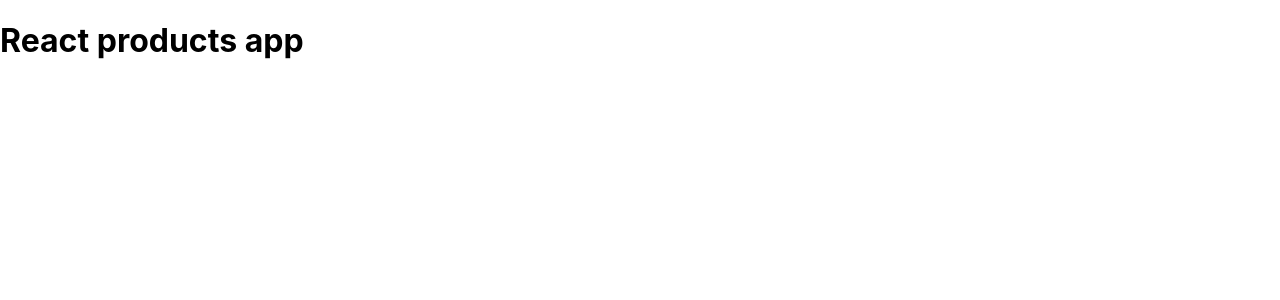
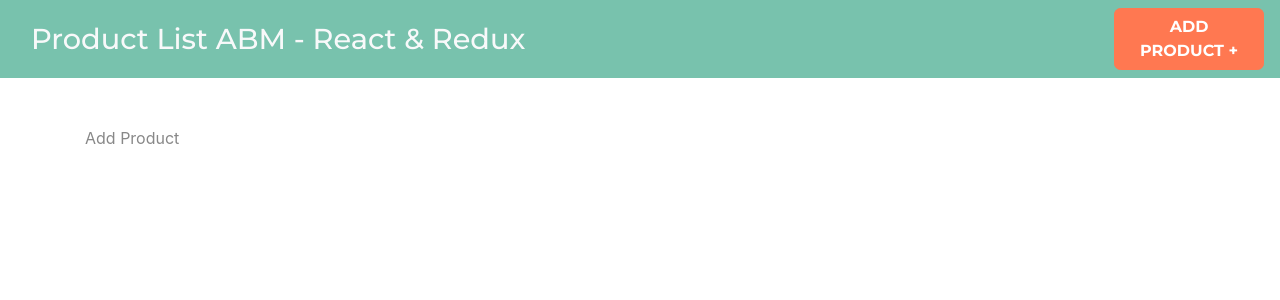
Before and after one commit to agusp-dev/react-products-abm, a React (Create React App) app: page /products/add in a window 1280 px wide. Shown: the top 300 px of the page. Built offline with nearby package versions, Linux system fonts and the light colour scheme; the HTML template or start-up script is replaced by a standard one.

Commit message:
Integrated routing

```diff
--- a/package.json
+++ b/package.json
@@ -8,6 +8,7 @@
     "@testing-library/user-event": "^12.1.10",
     "react": "^17.0.1",
     "react-dom": "^17.0.1",
+    "react-router-dom": "^5.2.0",
     "react-scripts": "4.0.1",
     "web-vitals": "^0.2.4"
   },
--- a/public/index.html
+++ b/public/index.html
@@ -12,6 +12,7 @@
     <link rel="apple-touch-icon" href="%PUBLIC_URL%/logo192.png" />
     <link rel="manifest" href="%PUBLIC_URL%/manifest.json" />
     <title>React products abm</title>
+    <link rel="stylesheet" href="https://bootswatch.com/4/minty/bootstrap.min.css">
   </head>
   <body>
     <noscript>You need to enable JavaScript to run this app.</noscript>
--- a/src/App.js
+++ b/src/App.js
@@ -1,10 +1,20 @@
+import { Header } from './components'
+import { Products, AddProduct, EditProduct } from './components'
+import { BrowserRouter as Router, Route, Switch } from 'react-router-dom'
 
 function App() {
   return (
-    <div className="App">
-      <h1>React products app</h1>
-    </div>
-  );
+    <Router>
+      <Header />
+      <div className='container mt-5'>
+        <Switch>
+          <Route exact path='/' component={ Products } />
+          <Route exact path='/products/add' component={ AddProduct } />
+          <Route exact path='/products/edit/:id' component={ EditProduct } />
+        </Switch>
+      </div>
+    </Router>
+  )
 }
 
 export default App;
--- /dev/null
+++ b/src/components/AddProduct.jsx
@@ -0,0 +1,9 @@
+import React from 'react'
+
+const AddProduct = () => {
+  return (
+    <div>Add Product</div>
+  )
+}
+
+export { AddProduct }
--- /dev/null
+++ b/src/components/EditProduct.jsx
@@ -0,0 +1,9 @@
+import React from 'react'
+
+const EditProduct = () => {
+  return (
+    <div>Edit Product</div>
+  )
+}
+
+export { EditProduct }
--- /dev/null
+++ b/src/components/Header.jsx
@@ -0,0 +1,21 @@
+import React from 'react'
+import { Link } from 'react-router-dom'
+
+const Header = () => {
+  return (
+    <nav className='navbar navbar-expand-lg navbar-dark bg-primary justify-content-between'>
+      <div className='container'>
+        <h1>
+          <Link to='/' className='text-light'>Product List ABM - React & Redux</Link>
+        </h1>
+      </div>
+      <Link
+        to='/products/add'
+        className='btn btn-danger nuevo-post d-block d-md-inline-block'
+      >Add Product &#43;
+      </Link>
+    </nav>
+  )
+}
+
+export { Header };
--- /dev/null
+++ b/src/components/Products.jsx
@@ -0,0 +1,9 @@
+import React from 'react'
+
+const Products = () => {
+  return (
+    <div>Produccts</div>
+  )
+}
+
+export { Products }
--- /dev/null
+++ b/src/components/index.js
@@ -0,0 +1,4 @@
+export * from './Header'
+export * from './Products'
+export * from './AddProduct'
+export * from './EditProduct'
--- a/src/index.css
+++ b/src/index.css
@@ -1,13 +1,51 @@
 body {
   margin: 0;
-  font-family: -apple-system, BlinkMacSystemFont, 'Segoe UI', 'Roboto', 'Oxygen',
-    'Ubuntu', 'Cantarell', 'Fira Sans', 'Droid Sans', 'Helvetica Neue',
+  padding: 0;
+  font-weight: 400;
+  font-family: -apple-system, BlinkMacSystemFont, "Segoe UI", "Roboto", "Oxygen",
+    "Ubuntu", "Cantarell", "Fira Sans", "Droid Sans", "Helvetica Neue",
     sans-serif;
   -webkit-font-smoothing: antialiased;
   -moz-osx-font-smoothing: grayscale;
+  font-size: 16px;
 }
 
-code {
-  font-family: source-code-pro, Menlo, Monaco, Consolas, 'Courier New',
-    monospace;
+h1 a {
+  font-size: 1.8rem;
 }
+h1 a.text-light:hover {
+  color: white!important;
+  text-decoration: none!important;
+}
+.nuevo-post{
+  font-weight: bold;
+  text-transform: uppercase;
+}
+
+.btn {
+  font-weight: bold;
+}
+.form-group label,
+.list-group-item {
+  font-size: 1.4rem;
+}
+
+.navbar .btn {
+  flex:1;
+}
+@media (min-width:768px){
+    .navbar .btn {
+      flex: 0 1 auto;
+    }
+}
+.acciones {
+  margin: 1rem 0;
+}
+@media (min-width:768px) {
+  .acciones{
+    margin: 0;
+  }
+}
+.acciones > *{
+  flex: 1;
+}
```
Also changed, not shown: 2 other files (tests, documents, lock files or other folders).
